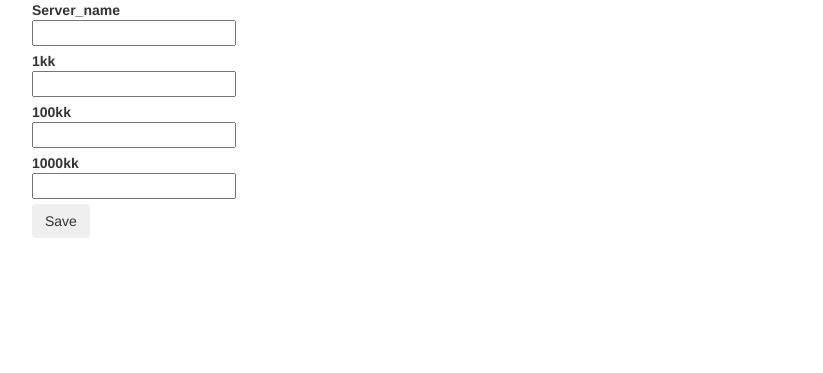
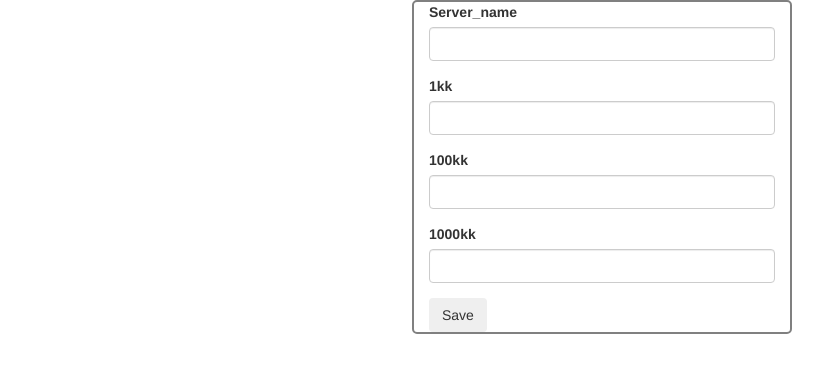
Before and after one commit to 123cmp/lineageSite, a PHP site: page /admin/index.php?action=add&game=lineage_rus in a window 1280 px wide. Shown: the top 373 px of the page, without its empty margins (38-861 px from the left). Run offline with PHP 8.4, Linux system fonts and the light colour scheme; data that the repository does not hold is empty.

Commit message:
fix some styles

```diff
--- a/style/style.css
+++ b/style/style.css
@@ -100,3 +100,10 @@ footer .duplicate-menu li {
     width: 100px;
     display: inline-block;
 }
+
+.form{
+
+    border: 2px solid gray;
+    border-radius: 5px;
+
+}
--- a/style/style_admin.css
+++ /dev/null
@@ -1,15 +0,0 @@
-.admin-table{
-    width: 100%;
-
-}
- td {
-    border: 1px solid dodgerblue;
-    text-align: center;
-}
-
- th {
-
-     text-align: center !important;
-
-
- }
--- a/views/admin_panel.php
+++ b/views/admin_panel.php
@@ -20,7 +20,7 @@ header("Content-Type: text/html; charset=utf-8");
         <a href="../admin/index.php?game=lineage_classic_rus"> Lineage II Classic (RUS) </a>
         <a href="../admin/index.php?game=lineage_classic_euro"> Lineage II Classic (Euro) </a>
         <a href="../admin/index.php?game=lineage_free"> Lineage (Free) </a>
-        <table class="admin-table">
+        <table class="table table-bordered table-hover">
             <tr>
                 <th>Server Name</th>
                 <th>от 1 кк</th>
--- a/views/server_admin.php
+++ b/views/server_admin.php
@@ -6,39 +6,48 @@ header("Content-Type: text/html; charset=utf-8");
 <head>
     <meta charset="UTF-8">
     <title>Admin panel</title>
-    <link rel="stylesheet" href="../style/style_admin.css">
+    <link rel="stylesheet" href="../style/style.css">
     <link rel="stylesheet" href="https://maxcdn.bootstrapcdn.com/bootstrap/3.3.5/css/bootstrap.min.css">
 </head>
 <body>
 <div class="container" id="all">
 
-    <div>
-        <form method="post" action="index.php?action=<?= $_GET['action'] ?>&id=<?= $_GET['id'] ?>&game=<?= $_GET['game'] ?>">
-            <label class="form-item">
+    <div class="col-xs-4 col-md-offset-4 form">
+        <form  method="post"
+              action="index.php?action=<?= $_GET['action'] ?>&id=<?= $_GET['id'] ?>&game=<?= $_GET['game'] ?>">
+            <div class="form-group">
+                <label for="inputName">
                     Server_name
-                </br>
-                <input type="text" name="server_name" value="<?= $server['server_name'] ?>" class="form-item" required>
                 </label>
-            </br>
-            <label class="form-item">
+                <input type="text" id="inputName" class="form-control" name="server_name"
+                       value="<?= $server['server_name'] ?>" class="form-item" required>
+            </div>
+
+            <div class="form-group">
+                <label for="input1kk">
                     1kk
-                </br>
-                <input type="text" name="1kk" value="<?= $server['1kk'] ?>" class="form-item" required>
                 </label>
-            </br>
-            <label class="form-item">
+                <input type="text" id="input1kk" class="form-control" name="1kk" value="<?= $server['1kk'] ?>"
+                       class="form-item" required>
+
+            </div>
+            <div class="form-group">
+                <label for="input100kk">
                     100kk
-                </br>
-                <input type="text" name="100kk" value="<?= $server['100kk'] ?>" class="form-item" required>
                 </label>
-            </br>
-            <label class="form-item">
+                <input type="text" id="input100kk" class="form-control" name="100kk" value="<?= $server['100kk'] ?>"
+                       class="form-item" required>
+            </div>
+            <div class="form-group">
+                <label for="input1000kk">
                     1000kk
-                </br>
-                <input type="text" name="1000kk" value="<?= $server['1000kk'] ?>" class="form-item" required>
                 </label>
-            <br>
+                <input type="text" id="input1000kk" class="form-control" name="1000kk" value="<?= $server['1000kk'] ?>"
+                       class="form-item" required>
+
+            </div>
             <input type="submit" class="btn" value="Save">
+
         </form>
 
     </div>
```
Lines whose indentation alone changed are shown as unchanged.
